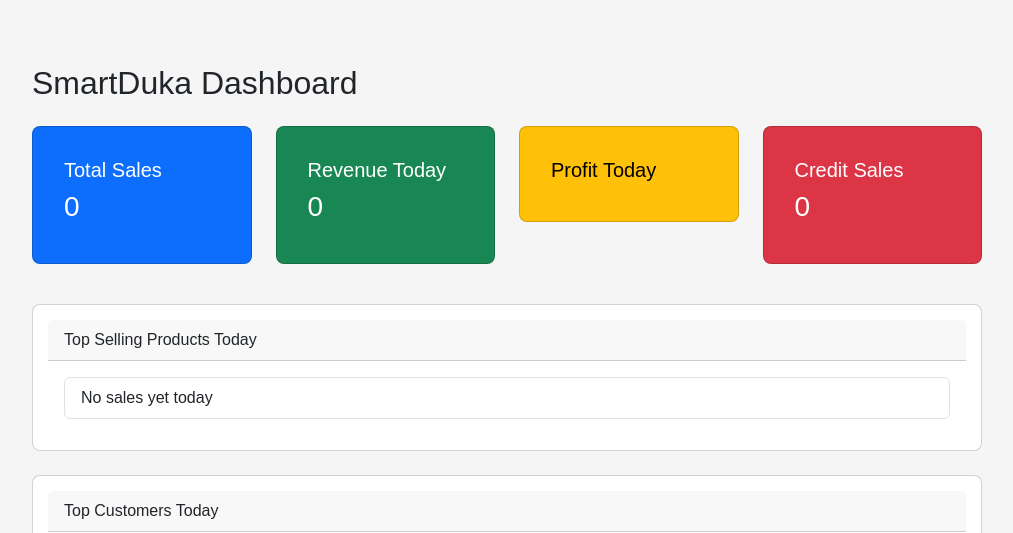
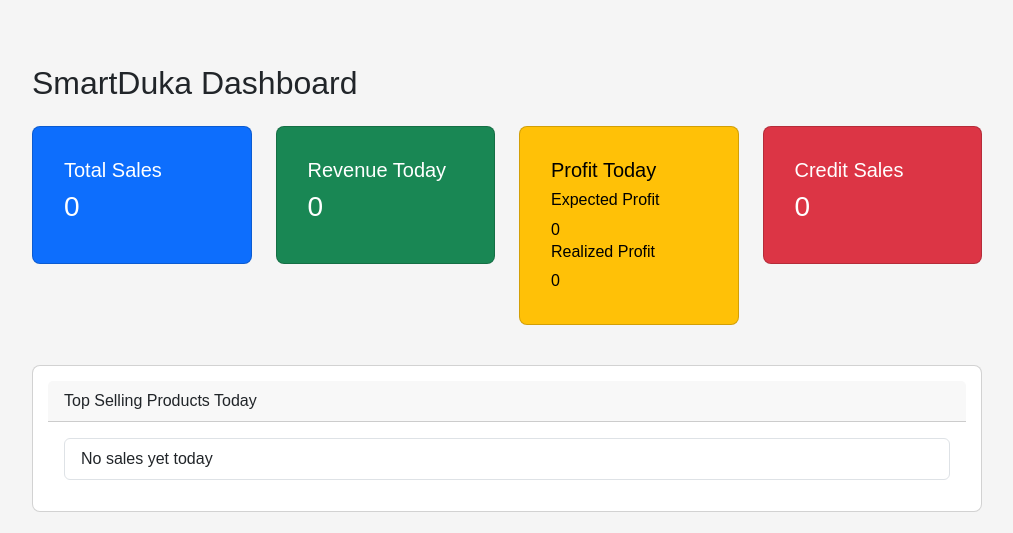
Before and after one commit to Michael-Nyawade/smart-duka, a Django app: page /dashboard/ in a window 1280 px wide. Shown: the top 533 px of the page, without its empty margins (133-1146 px from the left). Run offline with Django 5.2, Linux system fonts and the light colour scheme; the visitor is signed in with stand-in values (Sample User, id 1); data comes from the database, SQL or seed files in the repository; data that the repository does not hold is empty; some libraries are stand-ins or nearby versions.

Commit message:
Replaced total_profit with expected and realized profit metrics

```diff
--- a/templates/dashboard/dashboard.html
+++ b/templates/dashboard/dashboard.html
@@ -37,7 +37,15 @@
             <div class="card text-bg-warning mb-3">
                 <div class="card-body">
                     <h5>Profit Today</h5>
-                    <h3>{{ total_profit }}</h3>
+                    <div>
+                        <h6>Expected Profit</h6>
+                        <h7>{{ expected_profit }}</h7>
+                    </div>
+
+                    <div>
+                        <h6>Realized Profit</h6>
+                        <h7>{{ realized_profit }}</h7>
+                    </div>
                 </div>
             </div>
         </div>
```
